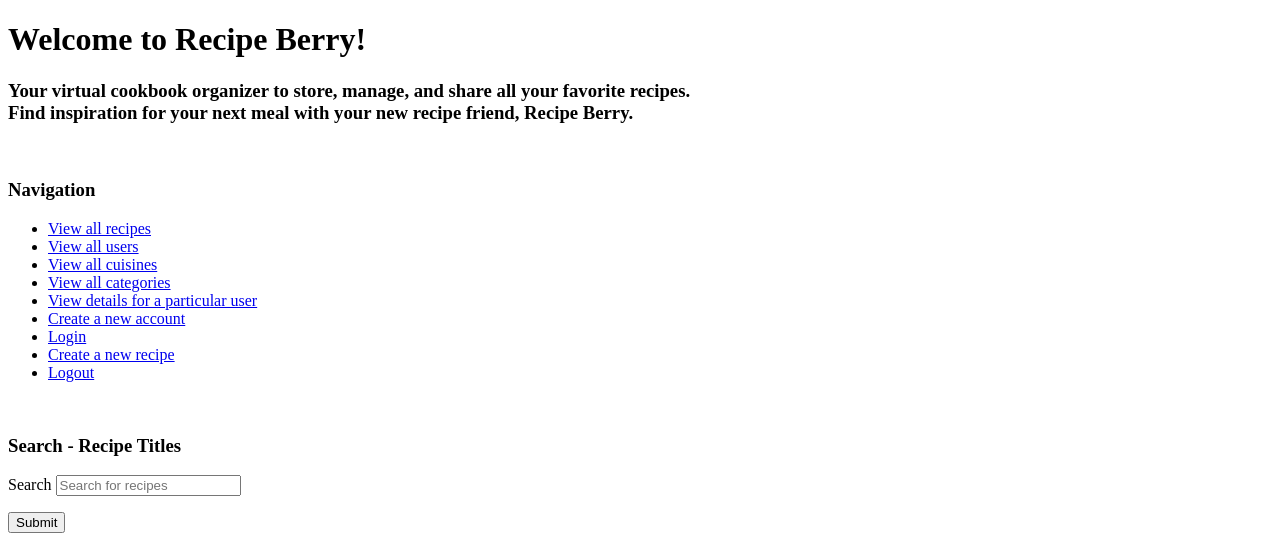
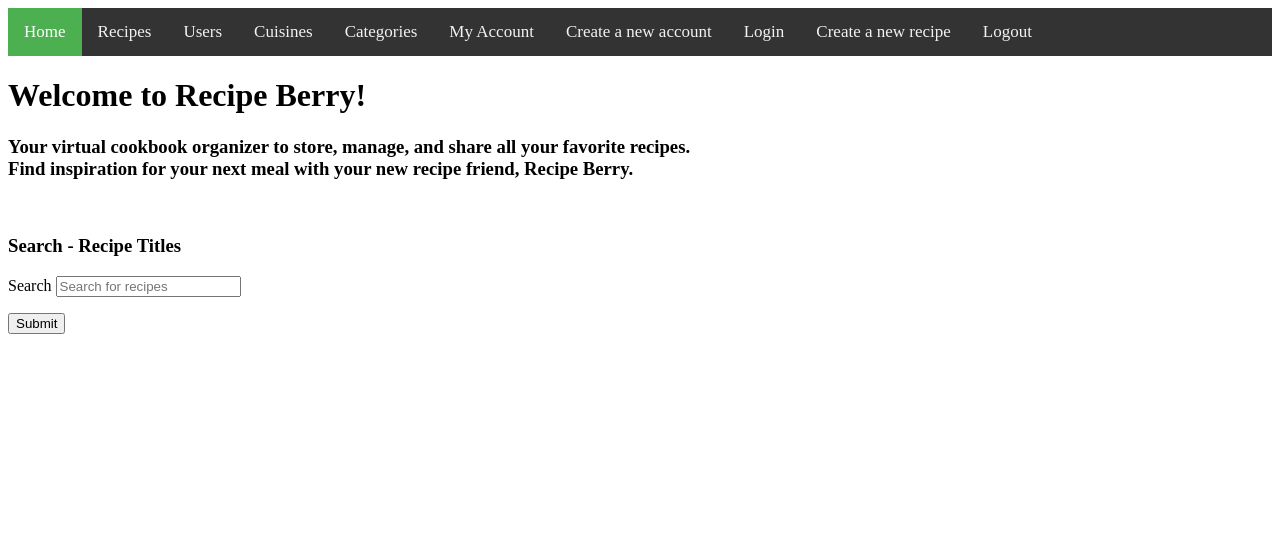
Before and after one commit to fionniepollack/recipe-berry, a Flask app: page / in a window 1280 px wide. Shown: the top 549 px of the page. Run offline with Flask 2, Linux system fonts and the light colour scheme.

Commit message:
Add styles.css and top navigation bar to base.html

```diff
--- a/server.py
+++ b/server.py
@@ -158,11 +158,16 @@ def all_users():
 def show_user():
     """Show details for the logged in user."""
 
-    user_id = session.get("user_id")
+    if session.get("user_id") == None:
+        flash("Please log in to view your account.")
+        return redirect('/')
 
-    user = crud.get_user_by_id(user_id)
+    else:
+        user_id = session.get("user_id")
 
-    return render_template("user_details.html", user=user)
+        user = crud.get_user_by_id(user_id)
+
+        return render_template("user_details.html", user=user)
 
 
 @app.route("/registration", methods=["GET"])
--- /dev/null
+++ b/static/css/styles.css
@@ -0,0 +1,27 @@
+/* Add a black background color to the top navigation */
+.topnav {
+    background-color: #333;
+    overflow: hidden;
+}
+
+/* Style the links inside the navigation bar */
+.topnav a {
+    float: left;
+    color: #f2f2f2;
+    text-align: center;
+    padding: 14px 16px;
+    text-decoration: none;
+    font-size: 17px;
+}
+
+/* Change the color of links on hover */
+.topnav a:hover {
+    background-color: #ddd;
+    color: black;
+}
+
+/* Add a color to the active/current link */
+.topnav a.active {
+    background-color: #4CAF50;
+    color: white;
+}
--- a/static/js/create-recipe.js
+++ b/static/js/create-recipe.js
@@ -35,6 +35,7 @@ function removeIngredient() {
 
     if (ingredientInputListLength > 1) {
     $('#ingredient-item-' + ingredientInputListLength).remove();
+    $('#measurement-item-' + ingredientInputListLength).remove();
     $('#ingredient-br-' + ingredientInputListLength).remove();
     $('#num-ingredient').val(ingredientInputListLength - 1);
     }
--- a/templates/base.html
+++ b/templates/base.html
@@ -13,9 +13,31 @@
       {% block title %}{% endblock %}
     </title>
 
+    <!-- Stylesheet -->
+    <link rel="stylesheet" href="/static/css/styles.css">
+
     {% block head %}{% endblock %}
   </head>
   <body>
+
+    <!-- Top Navigation Bar -->
+    <div class="topnav">
+      <a class="active" href="/">Home</a>
+      <a class="topnav" href="/recipes">Recipes</a>
+      <a class="topnav" href="/users">Users</a>
+      <a class="topnav" href="/cuisines">Cuisines</a>
+      <a class="topnav" href="/categories">Categories</a>
+      <a class="topnav" href="/profile">My Account</a>
+      <a class="topnav" href="/registration">Create a new account</a>
+      <a class="topnav" href="/authenticate">Login</a>
+      <a class="topnav" href="/create_recipe">Create a new recipe</a>
+      <a class="topnav" href="/logout">Logout</a>
+      <!-- <a href="#contact">Contact</a> -->
+      <!-- <a href="#about">About</a> -->
+
+    </div>
+
+    <!-- Flashed Messages -->
     {% for msg in get_flashed_messages() %}
       <p class="flash-msg">
         {{ msg }}
--- a/templates/homepage.html
+++ b/templates/homepage.html
@@ -10,7 +10,7 @@
   </h3>
   <br>
 
-  <h3>Navigation</h3>
+  <!-- <h3>Navigation</h3>
   <ul>
     <li><a href="/recipes">View all recipes</a></li>
     <li><a href="/users">View all users</a></li>
@@ -22,7 +22,7 @@
     <li><a href="/create_recipe">Create a new recipe</a></li>
     <li><a href="/logout">Logout</a></li>
   </ul>
-  <br>
+  <br> -->
 
   <h3>Search - Recipe Titles</h3>
   <form action="/search" method="GET">
```
